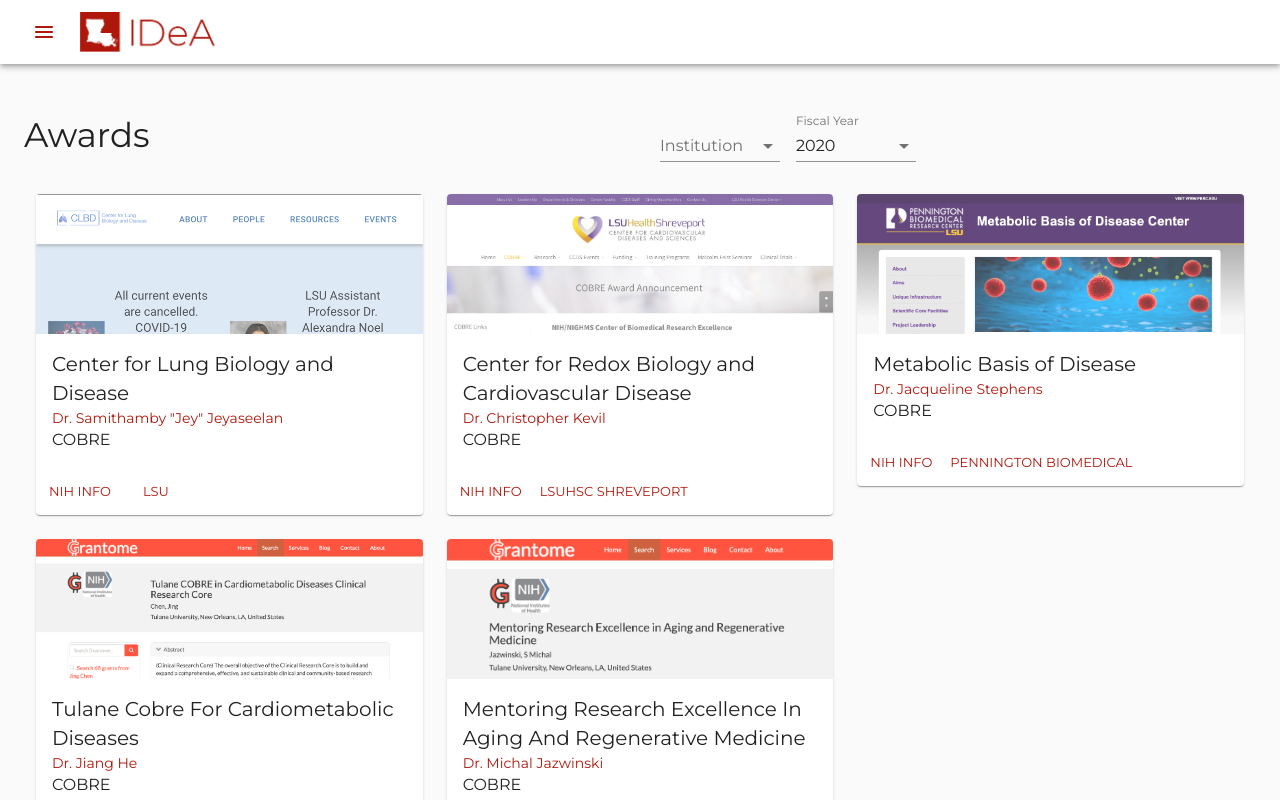
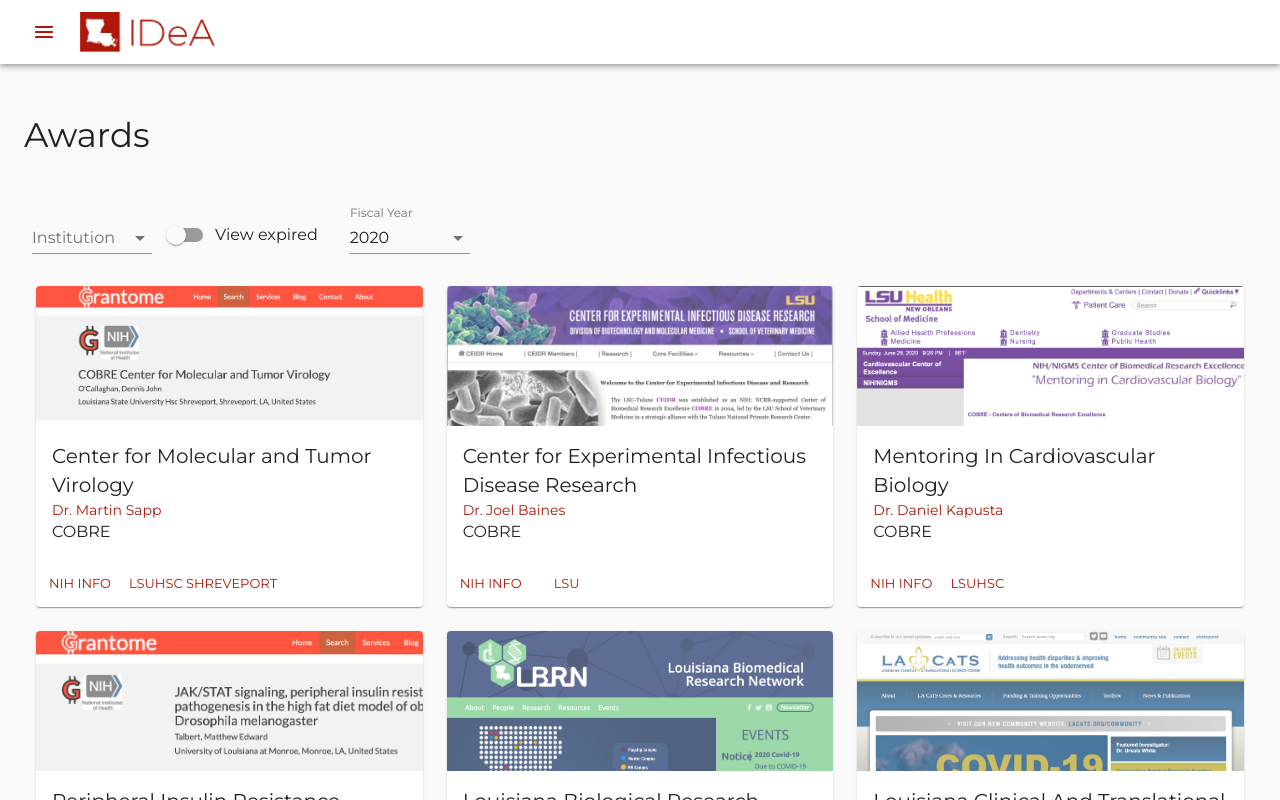
Before and after one commit to lbrn/la-idea, a React (Create React App) app: page /awards in a window 1280 px wide. Shown: the top 800 px of the page. Built offline with nearby package versions, Linux system fonts and the light colour scheme; a web font is replaced by a local one.

Commit message:
now includes basic date handling

```diff
--- a/package.json
+++ b/package.json
@@ -13,6 +13,7 @@
     "@types/react": "^16.9.0",
     "@types/react-dom": "^16.9.0",
     "@types/react-router-dom": "^5.1.5",
+    "dayjs": "^1.8.29",
     "prettier": "^2.0.5",
     "react": "^16.13.1",
     "react-dom": "^16.13.1",
--- a/src/components/awards/Awards.tsx
+++ b/src/components/awards/Awards.tsx
@@ -8,8 +8,12 @@
 	InputLabel,
 	Select,
 	MenuItem,
+	Switch,
+	FormControlLabel,
 } from '@material-ui/core';
 import { makeStyles } from '@material-ui/styles';
+import dayjs from 'dayjs';
+import customParseFormat from 'dayjs/plugin/customParseFormat';
 
 import card from '../../types/card';
 import theme from '../../theme/theme';
@@ -26,11 +30,17 @@
 		minWidth: 120,
 		marginTop: 50,
 	},
+	formControlSwitch: {
+		margin: theme.spacing(1),
+		minWidth: 120,
+		marginTop: 60,
+	},
 });
 
 const Awards = () => {
 	const [filteredData, setFilteredData] = useState(cardData);
 	const [institutionFilter, setInstitutionFilter] = useState('');
+	const [showExpired, setShowExpired] = useState(false);
 	const [fiscalFilter, setFiscalFilter] = useState(2020);
 
 	useEffect(() => {
@@ -41,17 +51,19 @@
 		handleFilterData(filterByFiscalYear, fiscalFilter, cardData);
 	}, [fiscalFilter]);
 
-	const handleInstitutionFilter = (e: any) => {
-		setInstitutionFilter(e.target.value);
+	useEffect(() => {
+		handleFilterData(filterByExpired, showExpired, cardData);
+	}, [showExpired]);
+
+	const handleFilter = (e: any, setFilter: React.SetStateAction<any>) => {
+		setFilter(e.target.value);
 	};
 
-	const handleFiscalFilter = (e: any) => {
-		setFiscalFilter(e.target.value);
-	};
+	dayjs.extend(customParseFormat);
 
 	function handleFilterData(
 		filterFunction: (data: card[], filter: any) => card[],
-		filter: string | number,
+		filter: string | number | boolean,
 		data: card[]
 	) {
 		const filtered = filterFunction(data, filter);
@@ -67,7 +79,21 @@
 		return data.filter((card: card) => card.fiscalYear === filter);
 	}
 
-	// TODO: refactor
+	function filterByExpired(data: card[], showExpired: boolean) {
+		const filterFunction = (date: string) => {
+			if (showExpired) {
+				return true;
+			} else if (dayjs().isBefore(dayjs(date))) {
+				return true;
+			}
+			return false;
+		};
+		console.log(
+			data.filter((card: card) => filterFunction(card.expirationDate)).length
+		);
+		return data.filter((card: card) => filterFunction(card.expirationDate));
+	}
+
 	function createMenuItems(
 		data: card[],
 		targetValue: 'institution' | 'fiscalYear'
@@ -85,19 +111,17 @@
 	return (
 		<Container>
 			<Grid container spacing={3} justify="center">
-				<Grid item xs={6}>
+				<Grid item xs={12}>
 					<Typography variant="h4" className={classes.title}>
 						Awards
 					</Typography>
-				</Grid>
-				<Grid item xs={6}>
 					<FormControl className={classes.formControl}>
 						<InputLabel id="simple-select-label">Institution</InputLabel>
 						<Select
 							labelId="simple-select-label"
 							id="simple-select"
 							value={institutionFilter}
-							onChange={(e) => handleInstitutionFilter(e)}
+							onChange={(e) => handleFilter(e, setInstitutionFilter)}
 						>
 							<MenuItem key="all" value="">
 								All
@@ -105,13 +129,27 @@
 							{createMenuItems(cardData, 'institution')}
 						</Select>
 					</FormControl>
+					<FormControl className={classes.formControlSwitch}>
+						<FormControlLabel
+							control={
+								<Switch
+									checked={showExpired}
+									onChange={() => setShowExpired(!showExpired)}
+									name="awards:expired"
+									color="primary"
+									value={showExpired}
+								/>
+							}
+							label="View expired"
+						/>
+					</FormControl>
 					<FormControl className={classes.formControl}>
 						<InputLabel id="simple-select-label">Fiscal Year</InputLabel>
 						<Select
 							labelId="simple-select-label"
 							id="simple-select"
 							value={fiscalFilter}
-							onChange={(e) => handleFiscalFilter(e)}
+							onChange={(e) => handleFilter(e, setFiscalFilter)}
 						>
 							<MenuItem key="all" value="">
 								All
@@ -123,7 +161,9 @@
 				<Grid container item xs={12} spacing={3}>
 					<Cards
 						cardData={
-							institutionFilter || fiscalFilter ? filteredData : cardData
+							institutionFilter || fiscalFilter || showExpired
+								? filteredData
+								: cardData
 						}
 					/>
 				</Grid>
--- a/src/data/newestCardData.ts
+++ b/src/data/newestCardData.ts
@@ -24,16 +24,17 @@
 export const cardData: card[] = [
 	{
 		// ids are the project ids from NIH
-		awardType: "COBRE",
+		awardType: 'COBRE',
 		id: '5P30GM110703-05',
 		img: cmtv,
 		imgTitle: 'CMTV',
+		expirationDate: '04/30/2021',
 		title: 'Center for Molecular and Tumor Virology',
 		investigator: 'Dr. Martin Sapp',
 		investigatorLink:
 			'https://www.lsuhs.edu/departments/school-of-graduate-studies/microbiology-and-immunology/research/sapp-lab',
 		institution: 'LSUHSC Shreveport',
-		institutionCode: "lsuhs",
+		institutionCode: 'lsuhs',
 		institutionLink: 'https://www.lsuhs.edu/',
 		fiscalYear: 2018,
 		district: 'LA-04',
@@ -42,11 +43,12 @@
 		fundingAmount: 963192,
 	},
 	{
-		id: "5P30GM110760-05",
+		id: '5P30GM110760-05',
 		title: 'Center for Experimental Infectious Disease Research',
-		awardType: "COBRE",
+		awardType: 'COBRE',
 		img: ceidr,
 		imgTitle: 'CEIDR',
+		expirationDate: '04/30/2021',
 		investigator: 'Dr. Joel Baines',
 		investigatorLink:
 			'https://www.lsuhs.edu/departments/school-of-graduate-studies/microbiology-and-immunology/research/sapp-lab',
@@ -63,8 +65,9 @@
 		id: '5P30GM106392-05',
 		img: cardioVascular,
 		imgTitle: 'Mentoring in Cardiovascular Biology',
+		expirationDate: '07/31/2020',
 		title: 'Mentoring In Cardiovascular Biology',
-		awardType: "COBRE",
+		awardType: 'COBRE',
 		investigator: 'Dr. Daniel Kapusta',
 		investigatorLink:
 			'https://www.medschool.lsuhsc.edu/neuroscience/faculty_detail.aspx?name=kapusta_daniel',
@@ -80,8 +83,9 @@
 	{
 		id: '1R15DK118515-01',
 		img: insulinResistance,
-		awardType: "R15",
+		awardType: 'R15',
 		imgTitle: 'Peripheral Insulin Resistance',
+		expirationDate: '09/19/2021',
 		title: 'Peripheral Insulin Resistance',
 		investigator: 'Dr. Matthew Talbert',
 		investigatorLink:
@@ -97,13 +101,13 @@
 	},
 	{
 		id: '5P20GM103424-18',
-		awardType: "INBRE",
+		awardType: 'INBRE',
 		img: lbrn,
 		imgTitle: 'LBRN',
+		expirationDate: '04/30/2021',
 		title: 'Louisiana Biological Research Network',
 		investigator: 'Dr. Konstantin Kousoulas',
-		investigatorLink:
-			'http://facultypages.vetmed.lsu.edu/faculty/vtgusk',
+		investigatorLink: 'http://facultypages.vetmed.lsu.edu/faculty/vtgusk',
 		institution: 'LSU',
 		institutionCode: 'lsu',
 		institutionLink: 'https://www.lsu.edu/',
@@ -115,13 +119,13 @@
 	},
 	{
 		id: '5U54GM104940-04',
-		awardType: "UNKNOWN",
+		awardType: 'UNKNOWN',
+		expirationDate: '06/30/2021',
 		img: laCats,
 		imgTitle: 'LACATS',
 		title: 'Louisiana Clinical And Translational Science Center',
 		investigator: 'Dr. John Kirwan',
-		investigatorLink:
-			'https://www.pbrc.edu/about/executive-director/',
+		investigatorLink: 'https://www.pbrc.edu/about/executive-director/',
 		institution: 'Pennington Biomedical',
 		institutionCode: 'pennington',
 		institutionLink: 'https://www.pbrc.edu/',
@@ -133,13 +137,14 @@
 	},
 	{
 		id: '5P30GM114732-05',
-		awardType: "COBRE",
+		awardType: 'COBRE',
 		img: mTranslational,
 		imgTitle: 'Mentoring Translational Researchers In Louisiana',
+		expirationDate: '',
 		title: 'Mentoring Translational Researchers In Louisiana',
-		investigator: 'Dr. Augusto Ochoa',
+		investigator: 'Dr. 08usto Ochoa',
 		investigatorLink:
-			'https://www.medschool.lsuhsc.edu/biochemistry/faculty_detail.aspx?name=ochoa_augusto',
+			'https://www.medschool.lsuhsc.edu/biochemistry/faculty_detail.aspx?name=ochoa_08usto',
 		institution: 'LSUHSC',
 		institutionCode: 'lsuhsc',
 		institutionLink: 'https://www.lsuhsc.edu/',
@@ -152,8 +157,9 @@
 	{
 		id: '5P30GM118430-04',
 		img: mObesity,
-		awardType: "COBRE",
+		awardType: 'COBRE',
 		imgTitle: 'Mentoring Obesity And Diabetes Research In Louisiana',
+		expirationDate: '07/31/2020',
 		title: 'Mentoring Obesity And Diabetes Research In Louisiana',
 		investigator: 'Dr. Thomas Gettys',
 		investigatorLink:
@@ -169,13 +175,13 @@
 	},
 	{
 		id: '2R01EY021862-07A1',
-		awardType: "R01",
+		awardType: 'R01',
 		img: regulationOcular,
 		imgTitle: 'Regulation Of Ocular Angiogenesis By Micrornas',
+		expirationDate: '06/30/2021',
 		title: 'Regulation Of Ocular Angiogenesis By Micrornas',
 		investigator: 'Dr. Shusheng Wang',
-		investigatorLink:
-			'https://sse.tulane.edu/cell/faculty/wang',
+		investigatorLink: 'https://sse.tulane.edu/cell/faculty/wang',
 		institution: 'Tulane',
 		institutionCode: 'tulane',
 		institutionLink: 'https://tulane.edu/',
@@ -187,13 +193,13 @@
 	},
 	{
 		id: '5R01HD096070-02',
-		awardType: "R01",
+		awardType: 'R01',
 		img: maternalMortality,
 		imgTitle: 'Impact Of State-Level Policies On Maternal Mortality',
+		expirationDate: '',
 		title: 'Impact Of State-Level Policies On Maternal Mortality',
 		investigator: 'Dr. Maeve Wallace',
-		investigatorLink:
-			'https://sph.tulane.edu/gchb/maeve-wallace',
+		investigatorLink: 'https://sph.tulane.edu/gchb/maeve-wallace',
 		institution: 'Tulane',
 		institutionCode: 'tulane',
 		institutionLink: 'https://tulane.edu/',
@@ -205,9 +211,10 @@
 	},
 	{
 		id: '5R01GM124018-02',
-		awardType: "R01",
+		awardType: 'R01',
 		img: timingControl,
 		imgTitle: 'Timing Control Of Centromeric Cohesion',
+		expirationDate: '08/31/2020',
 		title: 'Timing Control Of Centromeric Cohesion',
 		investigator: 'Dr. Hong Liu',
 		investigatorLink:
@@ -224,12 +231,12 @@
 	{
 		id: '1R15DK122383-01',
 		img: visceralAdipose,
-		awardType: "R15",
+		awardType: 'R15',
 		imgTitle: 'Visceral Adipose Tissue',
+		expirationDate: '08/14/2022',
 		title: 'Visceral Adipose Tissue',
 		investigator: 'Dr. Xing Fu',
-		investigatorLink:
-			'https://www.lsuagcenter.com/profiles/XFu1',
+		investigatorLink: 'https://www.lsuagcenter.com/profiles/XFu1',
 		institution: 'LSU',
 		institutionCode: 'lsu',
 		institutionLink: 'https://www.lsu.edu/',
@@ -242,12 +249,12 @@
 	{
 		id: '5P20GM130555-02',
 		img: clbd,
-		awardType: "COBRE",
+		awardType: 'COBRE',
 		imgTitle: 'CLBD',
+		expirationDate: '12/31/2020',
 		title: 'Center for Lung Biology and Disease',
 		investigator: 'Dr. Samithamby "Jey" Jeyaseelan',
-		investigatorLink:
-			'http://facultypages.vetmed.lsu.edu/faculty/jey',
+		investigatorLink: 'http://facultypages.vetmed.lsu.edu/faculty/jey',
 		institution: 'LSU',
 		institutionCode: 'lsu',
 		institutionLink: 'https://www.lsuhsc.edu/',
@@ -260,13 +267,14 @@
 	{
 		id: '5P20GM121307-03',
 		img: centerRedox,
-		awardType: "COBRE",
+		awardType: 'COBRE',
 		imgTitle: 'Center for Redox Biology',
+		expirationDate: '01/31/2021',
 		title: 'Center for Redox Biology and Cardiovascular Disease',
 		investigator: 'Dr. Christopher Kevil',
 		investigatorLink: 'http://www.lsuhscardio.com/christopher-kevil-phd/',
 		institution: 'LSUHSC Shreveport',
-		institutionCode: "lsuhs",
+		institutionCode: 'lsuhs',
 		institutionLink: 'https://www.lsuhs.edu/',
 		fiscalYear: 2020,
 		grantLink:
@@ -277,8 +285,9 @@
 	{
 		id: '1P20GM135002-01',
 		img: metabolicBasis,
-		awardType: "COBRE",
+		awardType: 'COBRE',
 		imgTitle: 'Metabolic Basis of Disease',
+		expirationDate: '01/31/2021',
 		title: 'Metabolic Basis of Disease',
 		investigator: 'Dr. Jacqueline Stephens',
 		investigatorLink:
@@ -294,9 +303,10 @@
 	},
 	{
 		id: '5P20GM109036-05',
-		awardType: "COBRE",
+		awardType: 'COBRE',
 		img: cardioMetabolic,
 		imgTitle: 'Tulane Cobre For Cardiometabolic Diseases',
+		expirationDate: '02/28/2021',
 		title: 'Tulane Cobre For Cardiometabolic Diseases',
 		investigator: 'Dr. Jiang He',
 		investigatorLink: 'https://sph.tulane.edu/epid/jiang-he',
@@ -312,8 +322,10 @@
 	{
 		id: '5P20GM103629-09',
 		img: aging,
-		awardType: "COBRE",
-		imgTitle: 'Mentoring Research Excellence In Aging And Regenerative Medicine',
+		awardType: 'COBRE',
+		imgTitle:
+			'Mentoring Research Excellence In Aging And Regenerative Medicine',
+		expirationDate: '05/31/2021',
 		title: 'Mentoring Research Excellence In Aging And Regenerative Medicine',
 		investigator: 'Dr. Michal Jazwinski',
 		investigatorLink:
@@ -330,12 +342,12 @@
 	{
 		id: '3P20GM103424-18S1',
 		img: lbrn,
-		awardType: "INBRE Supplement",
+		awardType: 'INBRE Supplement',
 		imgTitle: 'LBRN',
+		expirationDate: '04/30/2021',
 		title: 'Louisiana Biomedical Research Network',
 		investigator: 'Dr. Konstantin Kousoulas',
-		investigatorLink:
-			'http://facultypages.vetmed.lsu.edu/faculty/vtgusk',
+		investigatorLink: 'http://facultypages.vetmed.lsu.edu/faculty/vtgusk',
 		institution: 'LSU',
 		institutionCode: 'lsu',
 		institutionLink: 'https://www.lsu.edu/',
--- a/src/types/card.ts
+++ b/src/types/card.ts
@@ -1,6 +1,7 @@
 export default interface card {
 	awardType: string;
 	grantLink: string;
+	expirationDate: string;
 	id: string;
 	img: string;
 	imgTitle: string;
```
Also changed, not shown: 1 other file (tests, documents, lock files or other folders).
